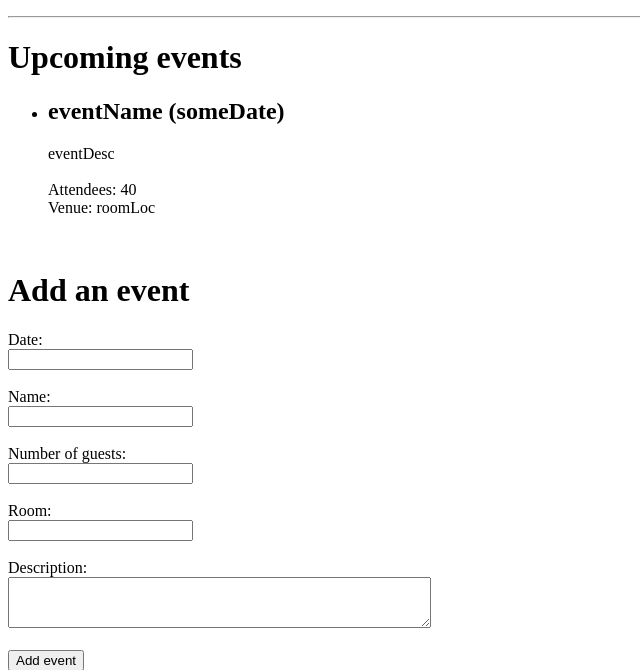
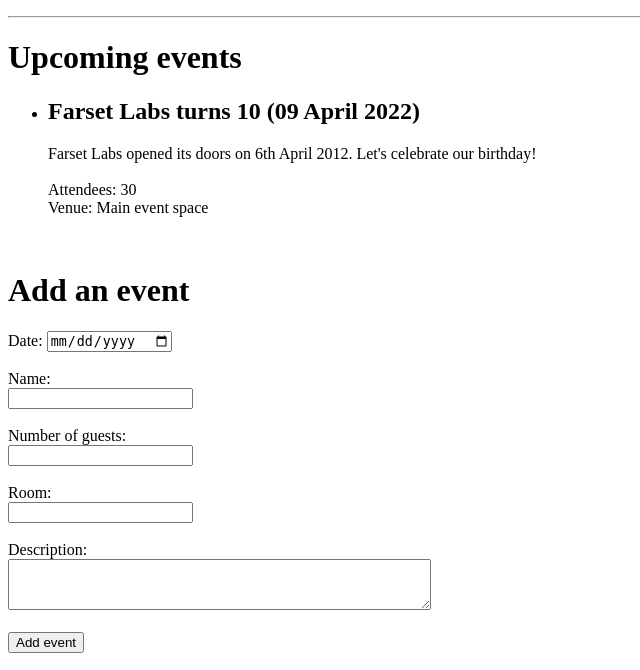
Before and after one commit to crabbit-git/cch05-events, a Flask app: page /events in a window 1280 px wide. Shown: the part 34-704 px from the top of the page, without its empty margins (0-640 px from the left). Run offline with Flask 2, Linux system fonts and the light colour scheme.

Commit message:
Experimenting with date reformat

```diff
--- a/controllers/controller.py
+++ b/controllers/controller.py
@@ -1,4 +1,6 @@
 from flask import render_template, request
+
+from datetime import date
 
 from app import app
 from models.event import Event
@@ -10,11 +12,13 @@ def index():
 
 @app.route("/events", methods=["POST"])
 def create_event():
-    event_date = request.form["date"]
+    event_year = int(request.form["date"][0:4])
+    event_month = int(request.form["date"][6:7])
+    event_day = int(request.form["date"][9:10])
     event_name = request.form["name"]
     event_guests = request.form["num_guests"]
     event_room = request.form["room"]
     event_desc = request.form["description"]
-    new_event = Event(date = event_date, name = event_name, num_guests = event_guests, room = event_room, description = event_desc)
+    new_event = Event(date = date(event_year, event_month, event_day), name = event_name, num_guests = event_guests, room = event_room, description = event_desc)
     add_event(new_event)
     return render_template("index.html", title="Home", all_events=events)
--- a/models/event_list.py
+++ b/models/event_list.py
@@ -1,6 +1,8 @@
+from datetime import date
+
 from models.event import Event
 
-event1 = Event("someDate", "eventName", 40, "roomLoc", "eventDesc")
+event1 = Event(date(2022, 4, 9), "Farset Labs turns 10", 30, "Main event space", "Farset Labs opened its doors on 6th April 2012. Let's celebrate our birthday!")
 events = [event1]
 
 def add_event(event):
--- a/templates/index.html
+++ b/templates/index.html
@@ -4,7 +4,7 @@
     <ul>
         {% for event in all_events %}
             <li>
-                <h2>{{event.name}} ({{event.date}})</h2>
+                <h2>{{event.name}} ({{event.date.strftime("%d %B %Y")}})</h2>
                 {{event.description}}<br><br>
                 Attendees: {{event.num_guests}}<br>
                 Venue: {{event.room}}<br>
@@ -14,8 +14,8 @@
     <br>
     <h1>Add an event</h1>
     <form action="/events" method="post">
-        <label for="date">Date:</label><br>
-        <input type="text" name="date" id="date"><br><br>
+        <label for="year">Date:</label>
+        <input type="date" name="date" id="date"><br><br>
         <label for="name">Name:</label><br>
         <input type="text" name="name" id="name"><br><br>
         <label for="num_guests">Number of guests:</label><br>
```
